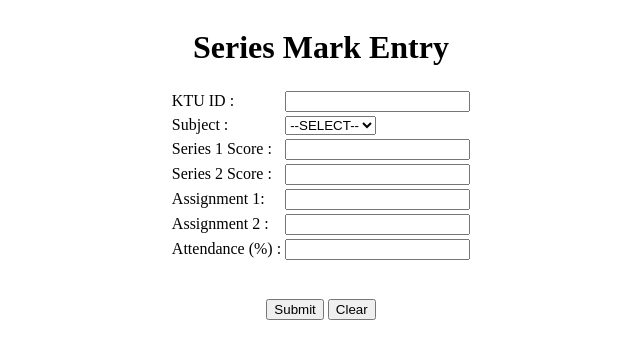
After one commit to nijasalih/cet-mca, a PHP site: page /auth/mark_entry.php in a window 1280 px wide. The commit adds this page. Shown: the top 359 px of the page, without its empty margins (319-959 px from the left). Run offline with PHP 8.4, Linux system fonts and the light colour scheme.

Commit message:
web-student-portal-mark-entry

```diff
--- /dev/null
+++ b/mca.web/auth/mark_entry.php
@@ -0,0 +1,56 @@
+<!DOCTYPE html>
+<html>
+<head>
+    <title>Series Mark Entry</title>
+</head>
+<body>
+    <center>
+    <table >
+        <caption><h1>Series Mark Entry</h1></caption>
+
+        <tr>
+            <td>KTU ID :</td>
+            <td><input type="text" name="ktu_id"></td>
+        </tr>
+        <tr>
+            <td>Subject :</td>
+            <td>
+                <select name="subject" >
+                    <option value="0">--SELECT--</option>
+                    <option value="maths">Maths</option>
+                    <option value="ads">ADS</option>
+                    <option value="ase">ASE</option>
+                    <option value="dfca">DFCA</option>
+                </select>
+            </td>
+        </tr>
+        <tr>
+            <td>Series 1 Score : </td>
+            <td><input type="number" name="s1" ></td>
+        </tr>
+        <tr>
+            <td>Series 2 Score : </td>
+            <td><input type="number" name="s2" ></td>
+        </tr>
+        <tr>
+            <td>Assignment 1: </td>
+            <td><input type="number" name="a1" ></td>
+        </tr>
+        <tr>
+            <td>Assignment 2 : </td>
+            <td><input type="number" name="a2" ></td>
+        </tr>
+        <tr>
+            <td>Attendance (%) : </td>
+            <td><input type="number" name="atted" ></td>
+        </tr>
+    </table>
+    <br><br>
+
+    <input type="submit" name="mark_submit" value="Submit">
+    <input type="reset" value="Clear">
+    </center>
+
+
+</body>
+</html>
--- a/mca.web/auth/menu.php
+++ b/mca.web/auth/menu.php
@@ -4,6 +4,7 @@
 </head>
 <body>
     <a href="welcome.php" target="main">Home</a><br>
-    <a href="student_reg.php" target="main">Student Registration</a>
+    <a href="student_reg.php" target="main">Student Registration</a><br>
+    <a href="mark_entry.php" target="main">Series Mark Entry</a>
 </body>
 </html>
```
Also changed, not shown: mca.web/auth/student_reg.php (+7 -7 lines).
